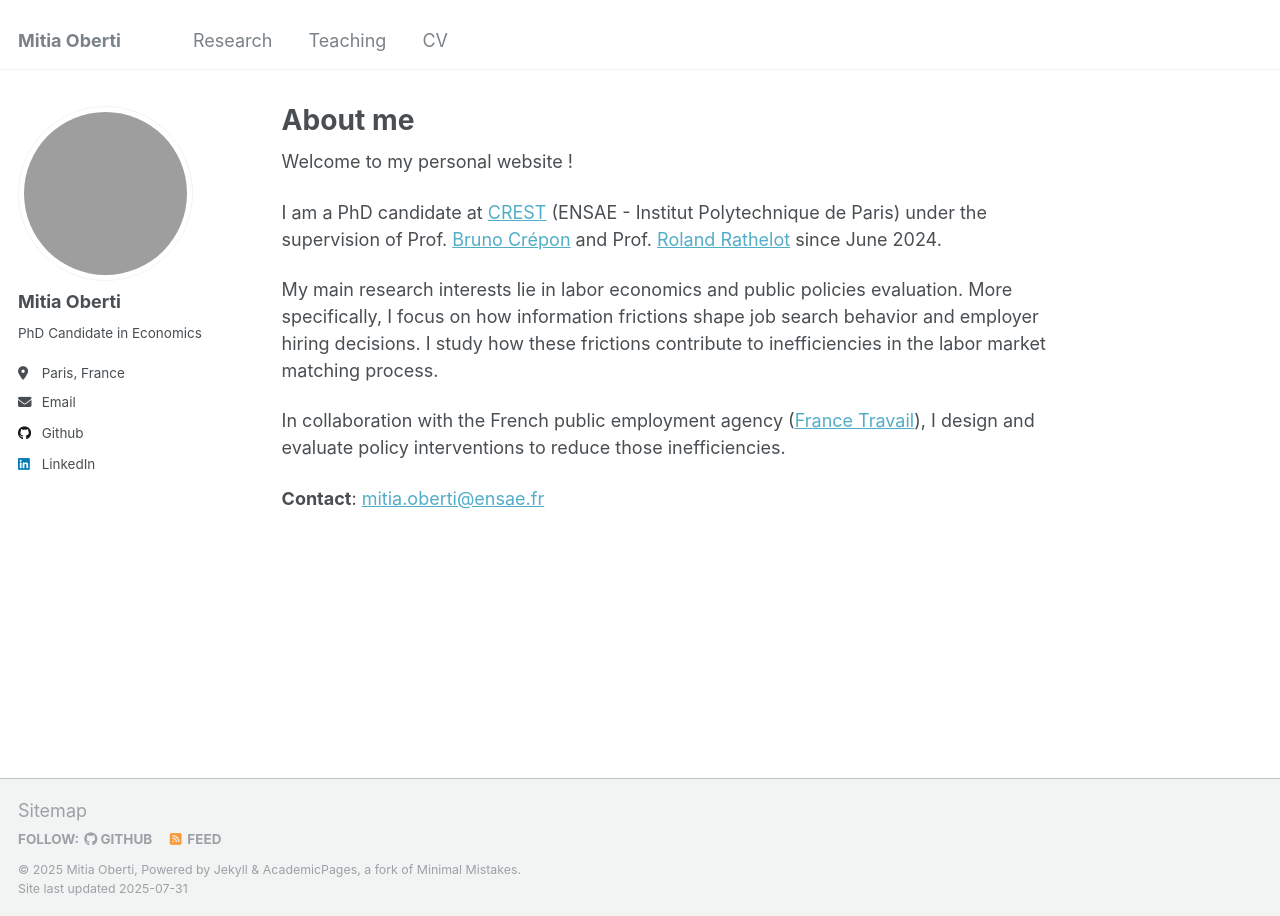
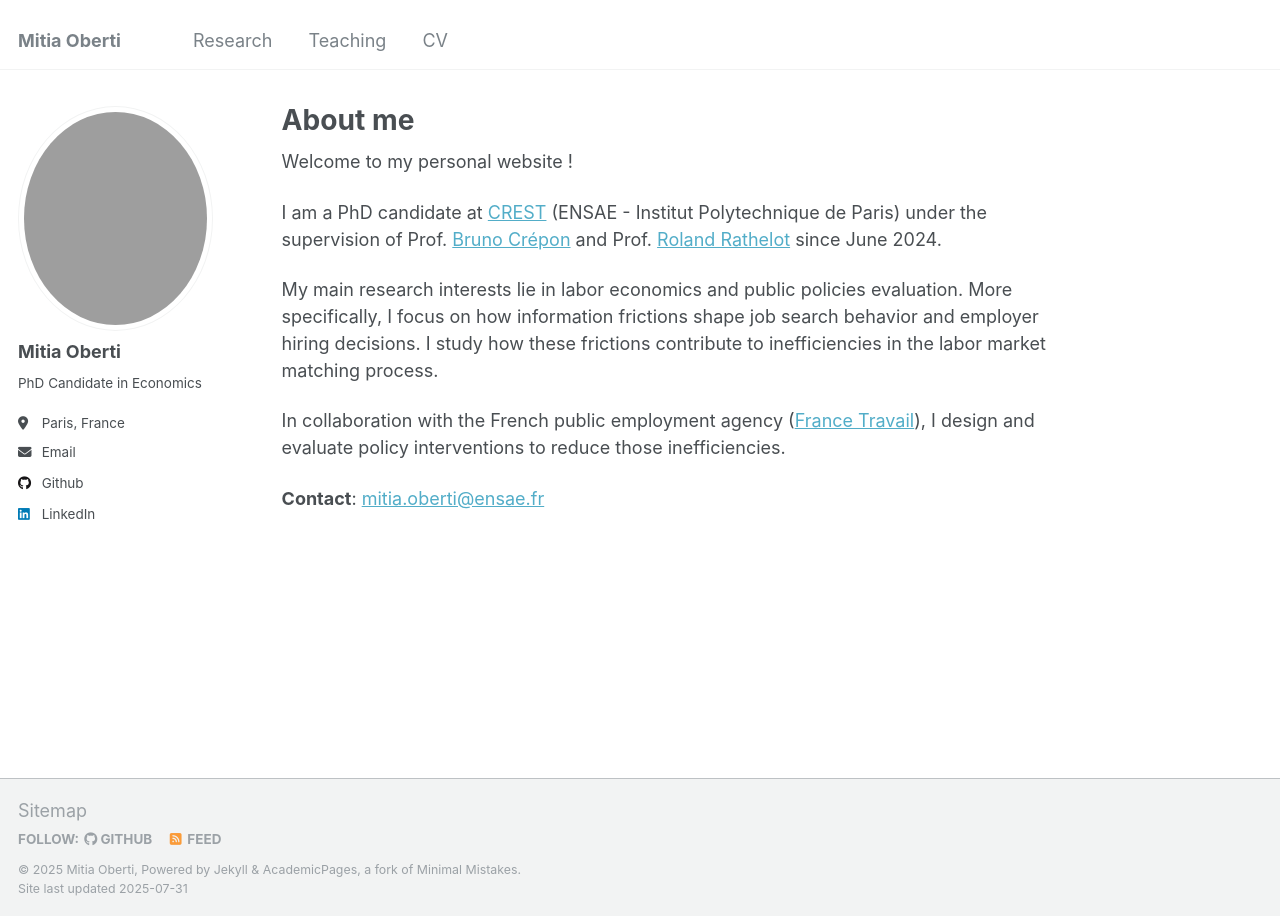
Before and after one commit to mitiaobt/mitiaobt.github.io, a Jekyll site: the page built from _pages/about.md, in a window 1280 px wide. Built offline with Jekyll 4.4.1, drawn with Linux system fonts in a browser that asks for light colours.

Commit message:
make pic bigger

```diff
--- a/_sass/_sidebar.scss
+++ b/_sass/_sidebar.scss
@@ -90,8 +90,8 @@
   }
 
   img {
-  width: 175px;     // pick any square size you like
-  height: 175px;
+  width: 225px;     // pick any square size you like
+  height: 225px;
   object-fit: cover; // fills the square, crops excess
   border-radius: 50%;
 
```
